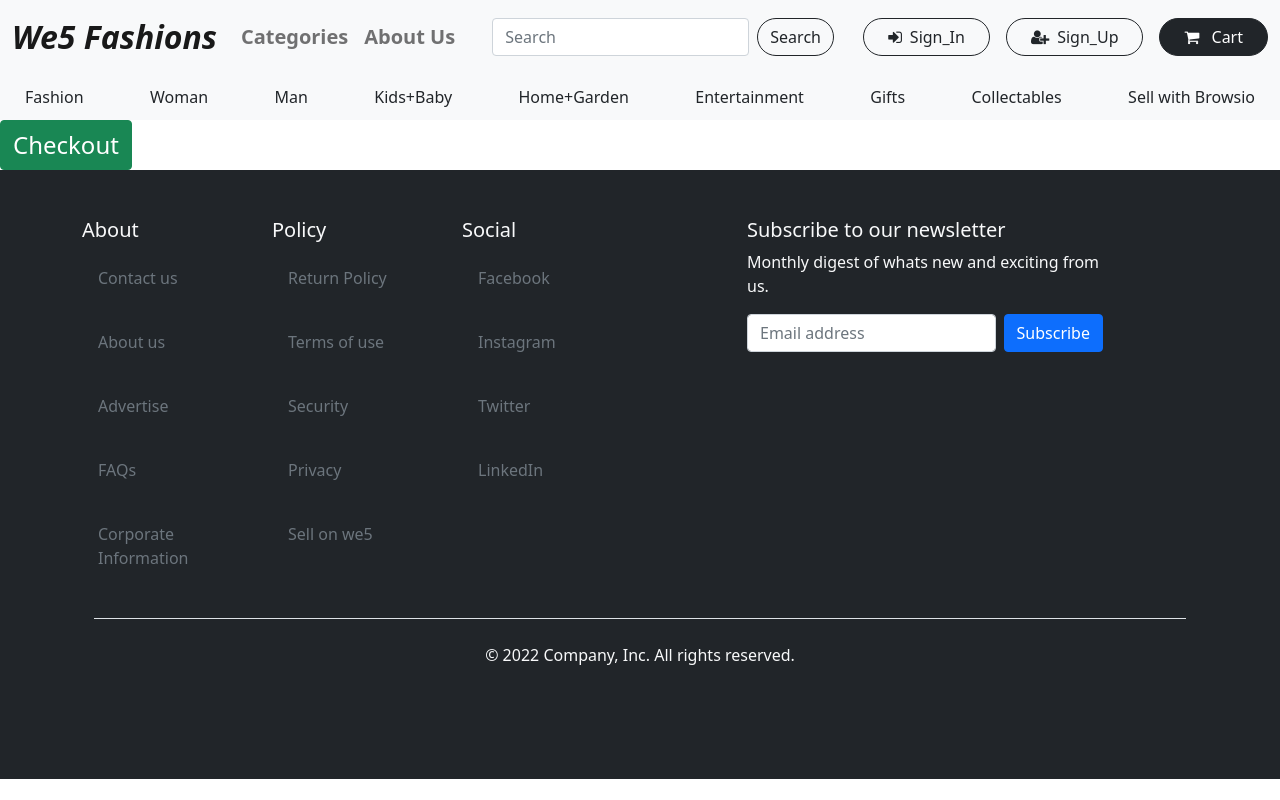
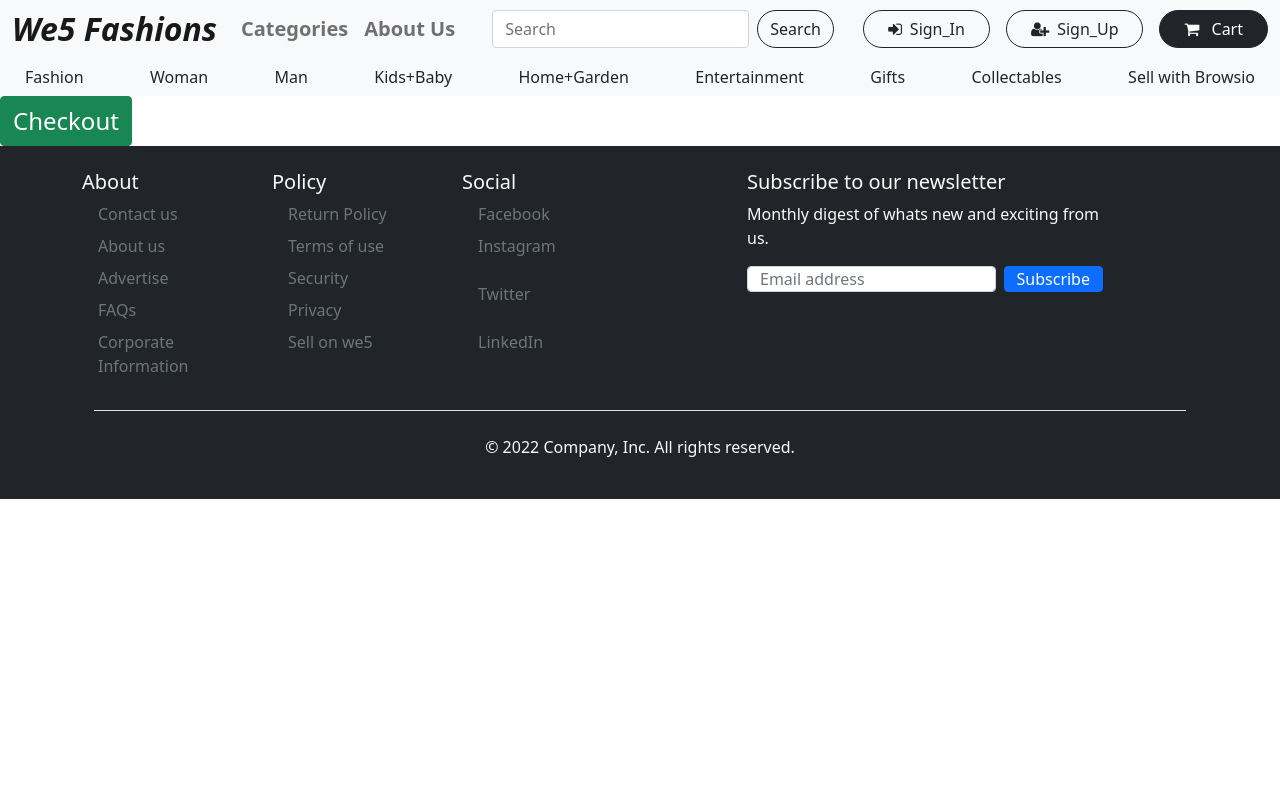
Before and after one commit to shettyvampire/Ecommerce, a React (Create React App) app: page /cart in a window 1280 px wide. Built offline with nearby package versions, Linux system fonts and the light colour scheme; a web font is replaced by a local one.

Commit message:
navbar footer by spoorti

```diff
--- a/src/components/Footer.jsx
+++ b/src/components/Footer.jsx
@@ -3,59 +3,59 @@ import React from 'react';
 const Footer = () => {
     return (
         <div>
-            <footer className="footer text-light bg-dark">
-            <div class="container">
-                <footer class="py-5">
-                    <div class="row">
-                        <div class="col-2">
+            <footer className="footer text-light bg-dark py-0">
+            <div class="container py-0"><br />
+                {/* <footer class="py-5 py-0"> */}
+                    <div class="row py-0">
+                        <div class="col-2 py-0">
                             <h5>About</h5>
-                            <ul class="nav flex-column">
-                                <li class="nav-item mb-2"><a href="#" class="nav-link p-0 text-muted">Contact us</a></li>
-                                <li class="nav-item mb-2"><a href="#" class="nav-link p-0 text-muted">About us</a></li>
-                                <li class="nav-item mb-2"><a href="#" class="nav-link p-0 text-muted">Advertise</a></li>
-                                <li class="nav-item mb-2"><a href="#" class="nav-link p-0 text-muted">FAQs</a></li>
-                                <li class="nav-item mb-2"><a href="#" class="nav-link p-0 text-muted">Corporate Information</a></li>
+                            <ul class="nav flex-column py-0">
+                                <li class="nav-item mb-2 py-0"><a href="#" class="nav-link p-0 text-muted">Contact us</a></li>
+                                <li class="nav-item mb-2 py-0"><a href="#" class="nav-link p-0 text-muted">About us</a></li>
+                                <li class="nav-item mb-2 py-0"><a href="#" class="nav-link p-0 text-muted">Advertise</a></li>
+                                <li class="nav-item mb-2 py-0"><a href="#" class="nav-link p-0 text-muted">FAQs</a></li>
+                                <li class="nav-item mb-2 py-0"><a href="#" class="nav-link p-0 text-muted">Corporate Information</a></li>
                             </ul>
                         </div>
 
                         <div class="col-2">
                             <h5>Policy</h5>
                             <ul class="nav flex-column">
-                                <li class="nav-item mb-2"><a href="#" class="nav-link p-0 text-muted">Return Policy</a></li>
-                                <li class="nav-item mb-2"><a href="#" class="nav-link p-0 text-muted">Terms of use</a></li>
-                                <li class="nav-item mb-2"><a href="#" class="nav-link p-0 text-muted">Security</a></li>
-                                <li class="nav-item mb-2"><a href="#" class="nav-link p-0 text-muted">Privacy</a></li>
-                                <li class="nav-item mb-2"><a href="#" class="nav-link p-0 text-muted">Sell on we5</a></li>
+                                <li class="nav-item mb-2 py-0"><a href="#" class="nav-link p-0 text-muted">Return Policy</a></li>
+                                <li class="nav-item mb-2 py-0"><a href="#" class="nav-link p-0 text-muted">Terms of use</a></li>
+                                <li class="nav-item mb-2 py-0"><a href="#" class="nav-link p-0 text-muted">Security</a></li>
+                                <li class="nav-item mb-2 py-0"><a href="#" class="nav-link p-0 text-muted">Privacy</a></li>
+                                <li class="nav-item mb-2 py-0"><a href="#" class="nav-link p-0 text-muted">Sell on we5</a></li>
                             </ul>
                         </div>
 
-                        <div class="col-2">
+                        <div class="col-2 py-0">
                             <h5>Social</h5>
-                            <ul class="nav flex-column">
-                                <li class="nav-item mb-2"><a href="#" class="nav-link p-0 text-muted">Facebook</a></li>
-                                <li class="nav-item mb-2"><a href="#" class="nav-link p-0 text-muted">Instagram</a></li>
+                            <ul class="nav flex-column py-0">
+                                <li class="nav-item mb-2 py-0"><a href="#" class="nav-link p-0 text-muted">Facebook</a></li>
+                                <li class="nav-item mb-2 py-0"><a href="#" class="nav-link p-0 text-muted">Instagram</a></li>
                                 <li class="nav-item mb-2"><a href="#" class="nav-link p-0 text-muted">Twitter</a></li>
-                                <li class="nav-item mb-2"><a href="#" class="nav-link p-0 text-muted">LinkedIn</a></li>
+                                <li class="nav-item mb-2 py-0"><a href="#" class="nav-link p-0 text-muted">LinkedIn</a></li>
                                 {/* <li class="nav-item mb-2"><a href="#" class="nav-link p-0 text-muted">Youtube</a></li> */}
                             </ul>
                         </div>
 
-                        <div class="col-4 offset-1">
+                        <div class="col-4 offset-1 py-0">
                             <form>
                                 <h5>Subscribe to our newsletter</h5>
                                 <p>Monthly digest of whats new and exciting from us.</p>
-                                <div class="d-flex w-100 gap-2">
-                                    <label for="newsletter1" class="visually-hidden">Email address</label>
-                                    <input id="newsletter1" type="text" class="form-control" placeholder="Email address"/>
-                                        <button class="btn btn-primary" type="button">Subscribe</button>
+                                <div class="d-flex w-100 gap-2 py-0">
+                                    <label for="newsletter1" class="visually-hidden py-0">Email address</label>
+                                    <input id="newsletter1" type="text" class="form-control py-0" placeholder="Email address"/>
+                                        <button class="btn btn-primary py-0" type="button">Subscribe</button>
                                 </div>
                             </form>
                         </div>
                     </div>
 
-                    <div className="container ">
+                    <div className="container py-0 ">
 
-                    <div class="d-flex justify-content-center py-4 my-4 border-top ">
+                    <div class="d-flex justify-content-center py-4 my-4 border-top py-0 ">
                         <p> &copy; 2022 Company, Inc. All rights reserved.</p>
                         {/* <ul class="list-unstyled d-flex">
                             <li class="ms-3"><a class="link-dark" href="#"><svg class="bi" width="24" height="24"><use xlink:href="#twitter" /></svg></a></li>
@@ -65,7 +65,7 @@ const Footer = () => {
                     </div>
                     </div>
 
-                </footer>
+                {/* </footer> */}
             </div>
             </footer>
         </div>
--- a/src/components/Navbar.jsx
+++ b/src/components/Navbar.jsx
@@ -8,7 +8,7 @@ import { NavLink } from "react-router-dom";
 const Navbar = () => {
   return (
     <div>
-      <nav class='navbar navbar-expand-lg navbar-light bg-light py-2    '>
+      <nav class='navbar navbar-expand-lg navbar-light bg-light py-0    '>
         <div class='container-fluid'>
           <button
             class='navbar-toggler'
@@ -88,7 +88,7 @@ const Navbar = () => {
           </div>
         </div>
       </nav>
-      <nav class='navbar navbar-expand-lg navbar-light bg-light py-1'>
+      <nav class='navbar navbar-expand-lg navbar-light bg-light py-0'>
         <div class='container-fluid navbar-collapse'>
           <NavLink to='/categories' className='btn btn-btn-dark fs-8'>
             Fashion
```
